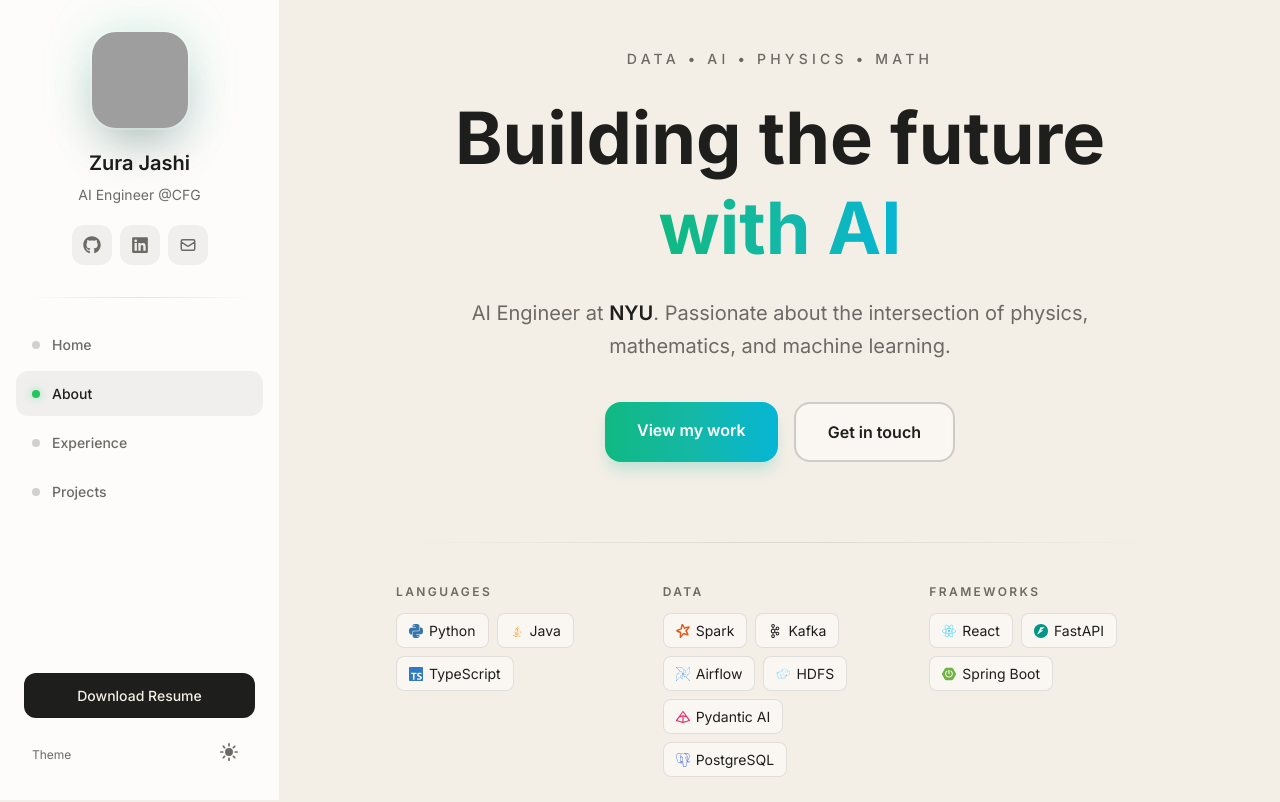
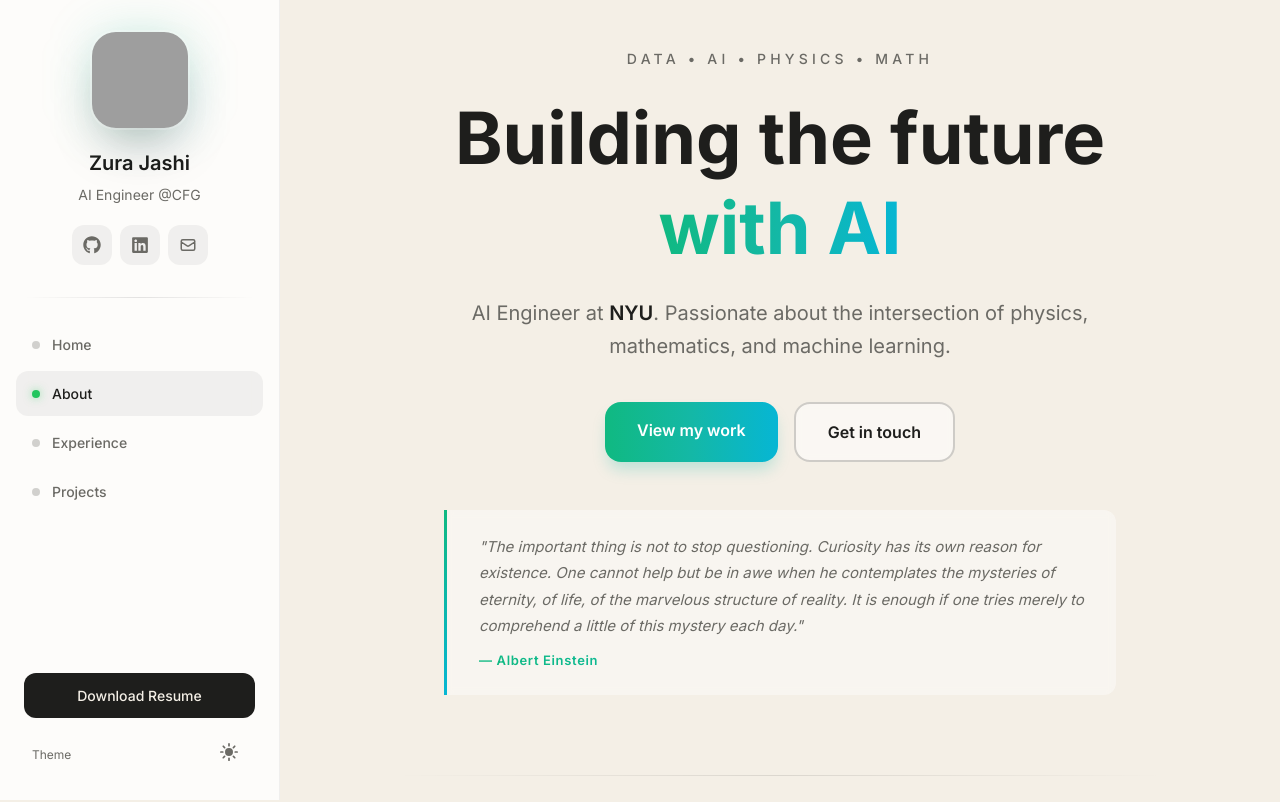
Before and after one commit to ZJashi/my-portfolio, a Next.js app: page / in a window 1280 px wide. Shown: the top 802 px of the page. Built offline with nearby package versions, Linux system fonts and the light colour scheme; grey boxes are pictures that could not be loaded.

Commit message:
add changes

```diff
--- a/src/components/home/About.tsx
+++ b/src/components/home/About.tsx
@@ -38,7 +38,10 @@ export default function About() {
             I have competitive Olympiad background, holding Silver Medal at
             International Physics Olympiad and International Math Competition.
           </p>
-          <p>I love problem solving, enjoy modern technology and </p>
+          <p>
+            I love problem solving, enjoy modern technology and love
+            learning.{" "}
+          </p>
         </motion.div>
       </div>
     </section>
--- a/src/components/home/Hero.module.css
+++ b/src/components/home/Hero.module.css
@@ -137,6 +137,41 @@
   background-color: rgba(20, 184, 166, 0.05);
 }
 
+/* Einstein quote */
+.quote {
+  margin-top: 3rem;
+  max-width: 42rem;
+  padding: 1.5rem 2rem;
+  border-left: 3px solid;
+  border-image: linear-gradient(to bottom, #10b981, #06b6d4) 1;
+  background-color: rgba(255, 255, 255, 0.4);
+  backdrop-filter: blur(4px);
+  border-radius: 0 0.75rem 0.75rem 0;
+  text-align: left;
+}
+
+:global(.dark) .quote {
+  background-color: rgba(255, 255, 255, 0.04);
+}
+
+.quoteText {
+  font-size: 0.9375rem;
+  color: var(--stone);
+  line-height: 1.75;
+  font-style: italic;
+}
+
+.quoteAuthor {
+  margin-top: 0.75rem;
+  font-size: 0.8125rem;
+  font-weight: 600;
+  letter-spacing: 0.05em;
+  background: linear-gradient(to right, #10b981, #06b6d4);
+  -webkit-background-clip: text;
+  background-clip: text;
+  color: transparent;
+}
+
 /* Skills section */
 .skills {
   margin-top: 5rem;
--- a/src/components/home/Hero.tsx
+++ b/src/components/home/Hero.tsx
@@ -68,6 +68,21 @@ export default function Hero() {
         </motion.div>
       </div>
 
+      <motion.blockquote
+        {...slideUp}
+        transition={{ duration: 0.8, delay: 0.45 }}
+        className={styles.quote}
+      >
+        <p className={styles.quoteText}>
+          "The important thing is not to stop questioning. Curiosity has its own
+          reason for existence. One cannot help but be in awe when he
+          contemplates the mysteries of eternity, of life, of the marvelous
+          structure of reality. It is enough if one tries merely to comprehend a
+          little of this mystery each day."
+        </p>
+        <footer className={styles.quoteAuthor}>— Albert Einstein</footer>
+      </motion.blockquote>
+
       {/* Skills — grouped */}
       <motion.div
         {...slideUp}
--- a/src/lib/experience.ts
+++ b/src/lib/experience.ts
@@ -60,7 +60,9 @@ export const education: ExperienceItem[] = [
     shortName: "Perimeter Institute",
     url: "https://perimeterinstitute.ca/",
     time: "Sep 2023 — May 2024",
-    bullets: [],
+    bullets: [
+      "Relevant coursework: Quantum Field Theory, Quantum Information, Statistical Physics, String Theory, Mathematical Physics, Quantum Physics, Standard Model, Condensed Matter, Gravitational Physics",
+    ],
   },
   {
     role: "B.Sc. in Mathematics",
@@ -68,6 +70,9 @@ export const education: ExperienceItem[] = [
     shortName: "NYU",
     url: "https://www.nyu.edu/",
     time: "2019 — 2023",
-    bullets: [],
+    bullets: [
+      "GPA: 3.94",
+      "Relevant coursework: Multivariable Calculus, Linear Algebra, Abstract Algebra, ODEs, PDEs, Chaos & Dynamics, Advanced Probability, Stochastic Calculus, Computational Physics, Topology, Differential Geometry, Theoretical Machine Learning, Applied Machine Learning",
+    ],
   },
 ];
```
